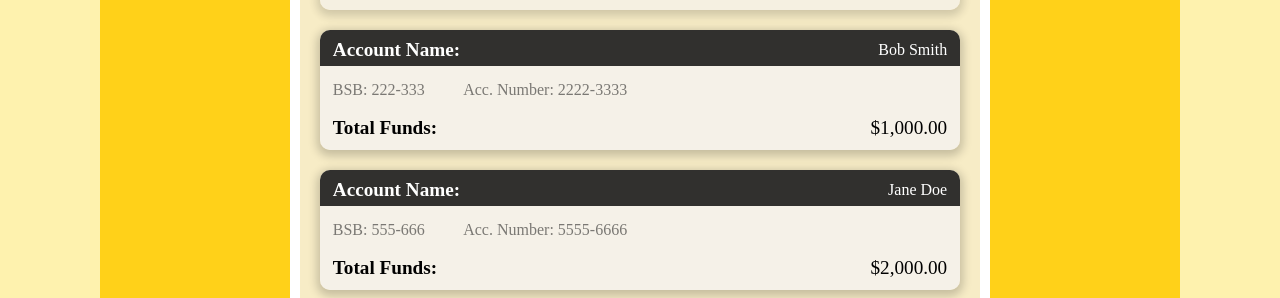
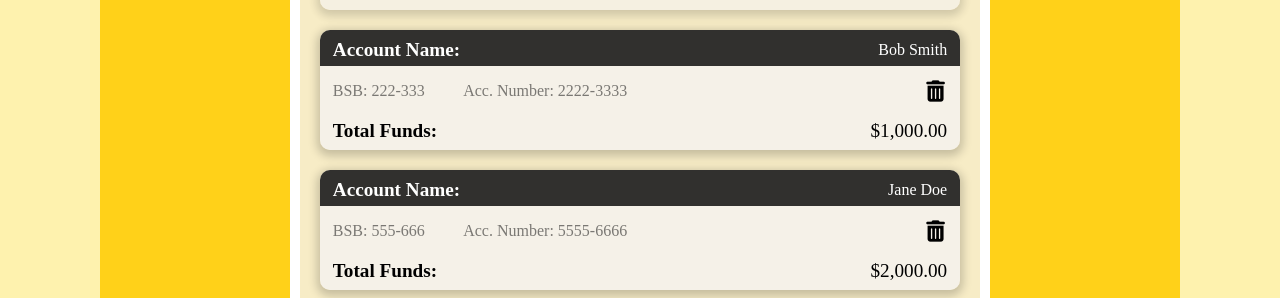
Before and after one commit to pcon92/banking-application, a React (Create React App) app: page /transfers-page in a window 1280 px wide. Shown: the part 180-478 px from the top of the page. Built offline with nearby package versions, Linux system fonts and the light colour scheme.

Commit message:
added delete button for contacts in address book

```diff
--- a/src/App.js
+++ b/src/App.js
@@ -135,7 +135,9 @@ function App() {
         setTransferAmount(0);
     };
 
-
+    const handleDeleteContact = (id) => {
+        setContacts(contacts.filter(contact => contact.id !== id));
+    };
 
 
     // MESSAGES
@@ -294,6 +296,7 @@ function App() {
                             setTransferReceipt={transferReceipt}
                             handleCloseReceipt={handleCloseReceipt}
                             handleAddContact={handleAddContact}
+                            handleDeleteContact={handleDeleteContact}
                             />
                     </Route>
                     <Route path="/settings-page">
--- a/src/components/AddContact.js
+++ b/src/components/AddContact.js
@@ -41,11 +41,12 @@ const AddContact = ({theme, fontSize, animations,
         <div className={panelOpen
                 ? `${styles.backgroundOpen}`
                 : `${styles.backgroundClosed} ${themedStyles[theme[1]]}`}>
-            <div className={panelOpen
+            <div
+                onClick={togglePanel}
+                className={panelOpen
                 ? styles.topPanelOpen
                 : styles.topPanelClosed}>
                 <button
-                    onClick={togglePanel}
                     className={styles.toggleButton}>{panelOpen
                     ? <i class="fas fa-minus"></i>
                     : <i class="fas fa-plus"></i>}
--- a/src/components/AddressBook.js
+++ b/src/components/AddressBook.js
@@ -8,7 +8,8 @@ import styles from '../styles/addressBook.module.css';
 import themedStyles from '../styles/themes.module.css';
 
 const AddressBook = ({theme, fontSize, animations,
-    setTransferTo, contacts}) => {
+    setTransferTo, contacts,
+    handleDeleteContact}) => {
 
     // font sizes used in this component
     const fontSizeXL = {fontSize: `${fontSize[3]}`};
@@ -39,10 +40,12 @@ const AddressBook = ({theme, fontSize, animations,
                                     theme={theme}
                                     fontSize={fontSize}
                                     key={contact.id}
+                                    id={contact.id}
                                     name={contact.name}
                                     accountNum={contact.accountNum}
                                     BSB={contact.BSB}
                                     total={contact.total}
+                                    handleDeleteContact={handleDeleteContact}
                                     />
                             </div>)
                         }
--- a/src/components/AddressBookContact.js
+++ b/src/components/AddressBookContact.js
@@ -3,17 +3,20 @@ import React from 'react';
 import SingleAccount from './SingleAccount.js';
 
 const AddressBookContact = ({theme, fontSize,
-    name, accountNum, BSB, total}) => {
+    name, accountNum, BSB, total, id,
+    handleDeleteContact}) => {
 
     return (
         <div>
            <SingleAccount
             theme={theme}
+            id={id}
             name={name}
             accountNum={accountNum}
             BSB={BSB}
             total={total}
             fontSize={fontSize}
+            handleDeleteContact={handleDeleteContact}
             />
         </div>
     )
--- a/src/components/SingleAccount.js
+++ b/src/components/SingleAccount.js
@@ -5,7 +5,8 @@ import showTotalAusDollar from '../functions/showTotalAusDollar.js';
 import styles from '../styles/singleAccount.module.css';
 import themedStyles from '../styles/themes.module.css';
 
-const SingleAccount = ( { theme, fontSize, name, accountNum, BSB, total }) => {
+const SingleAccount = ( { theme, fontSize, id, name, accountNum, BSB, total,
+    handleDeleteContact }) => {
 
     // font sizes used in this component
     const fontSizeSml = {fontSize: `${fontSize[0]}`};
@@ -20,9 +21,18 @@ const SingleAccount = ( { theme, fontSize, name, accountNum, BSB, total }) => {
                     <p>{name}</p>
                 </div>
                 <div className={styles.bottomHalf}>
-                    <div className={styles.accountDetails}>
-                        <p style={fontSizeMed} className={styles.BSB}> BSB: {BSB}</p>
-                        <p style={fontSizeMed} className={styles.accountNum}> Acc. Number: {accountNum}</p>
+                    <div className={styles.accountDetailsAndDeleteDiv}>
+                        <div className={styles.accountDetails}>
+                            <p style={fontSizeMed} className={styles.BSB}> BSB: {BSB}</p>
+                            <p style={fontSizeMed} className={styles.accountNum}> Acc. Number: {accountNum}</p>
+                        </div>
+                        {name !== "Everyday Spending" && name !== "Savings Account"
+                        ? <button
+                            onClick={() => handleDeleteContact(id)}
+                            className={styles.deleteButton}>
+                            <i class="fas fa-trash-alt fa-2x"></i>
+                        </button>
+                        : null}
                     </div>
                     <div className={styles.accountTotal}>
                         <h6 style={fontSizeLge}> Total Funds: </h6>
--- a/src/components/transfers.js
+++ b/src/components/transfers.js
@@ -18,7 +18,8 @@ const Transfers = ({fontSize, theme, animations,
     insufficientFunds,
     transferReceipt,
     handleCloseReceipt,
-    handleAddContact
+    handleAddContact,
+    handleDeleteContact
     }) => {
 
     return (
@@ -36,7 +37,8 @@ const Transfers = ({fontSize, theme, animations,
                         fontSize={fontSize}
                         animations={animations}
                         setTransferTo={setTransferTo}
-                        contacts={contacts}/>
+                        contacts={contacts}
+                        handleDeleteContact={handleDeleteContact}/>
                     <motion.div
                         initial={animations ? {opacity: 0} : null}
                         animate={animations ? {
--- a/src/styles/addContact.module.css
+++ b/src/styles/addContact.module.css
@@ -42,8 +42,7 @@
     border: 2px solid white;
 }
 
-.toggleButton:hover {
-    color: red;
+.topPanelOpen:hover, .topPanelClosed:hover, .toggleButton:hover {
     cursor: pointer;
 }
 
--- a/src/styles/singleAccount.module.css
+++ b/src/styles/singleAccount.module.css
@@ -25,20 +25,37 @@
     flex: 1;
 }
 
-    .accountDetails {
+    .accountDetailsAndDeleteDiv {
         display: flex;
+        justify-content: space-between;
+        align-items: center;
         padding: 1vh 1vw 0.5vh 1vw;
     }
 
-        .BSB {
-            color: var(--greyText);
-            margin-right: 3vw;
+        .accountDetails {
+            display: flex;
+
         }
 
-        .accountNum {
-            color: var(--greyText);
+            .BSB {
+                color: var(--greyText);
+                margin-right: 3vw;
+            }
+
+            .accountNum {
+                color: var(--greyText);
+            }
+
+        .deleteButton {
+            transform: scale(0.8);
+            background-color: transparent;
+            border: none;
         }
 
+        .deleteButton:hover {
+            cursor: pointer;
+            color: red;
+        }
 
     .accountTotal {
         display: flex;
--- a/src/styles/singleMessage.module.css
+++ b/src/styles/singleMessage.module.css
@@ -71,7 +71,8 @@
 .buttonsContainer {
     width: 35%;
     height: 100%;
+    transform: scale(0.8);
     display: flex;
-    justify-content: space-evenly;
+    justify-content: space-between;
     align-items: center
 }
```
Also changed, not shown: 1 other file (tests, documents, lock files or other folders).
